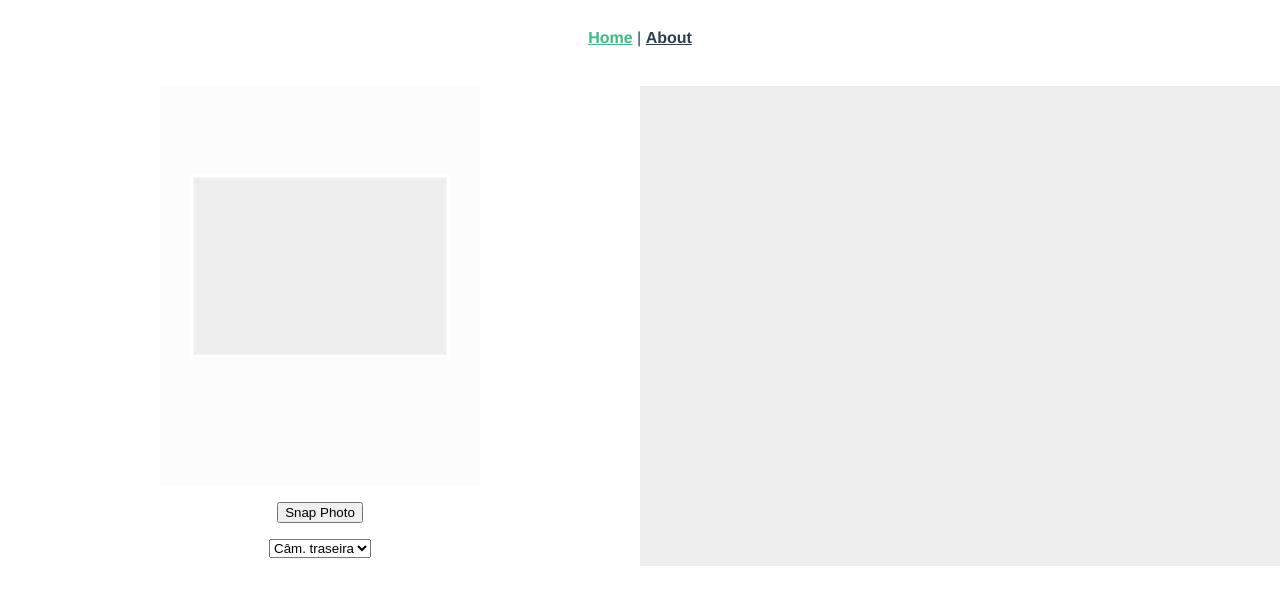
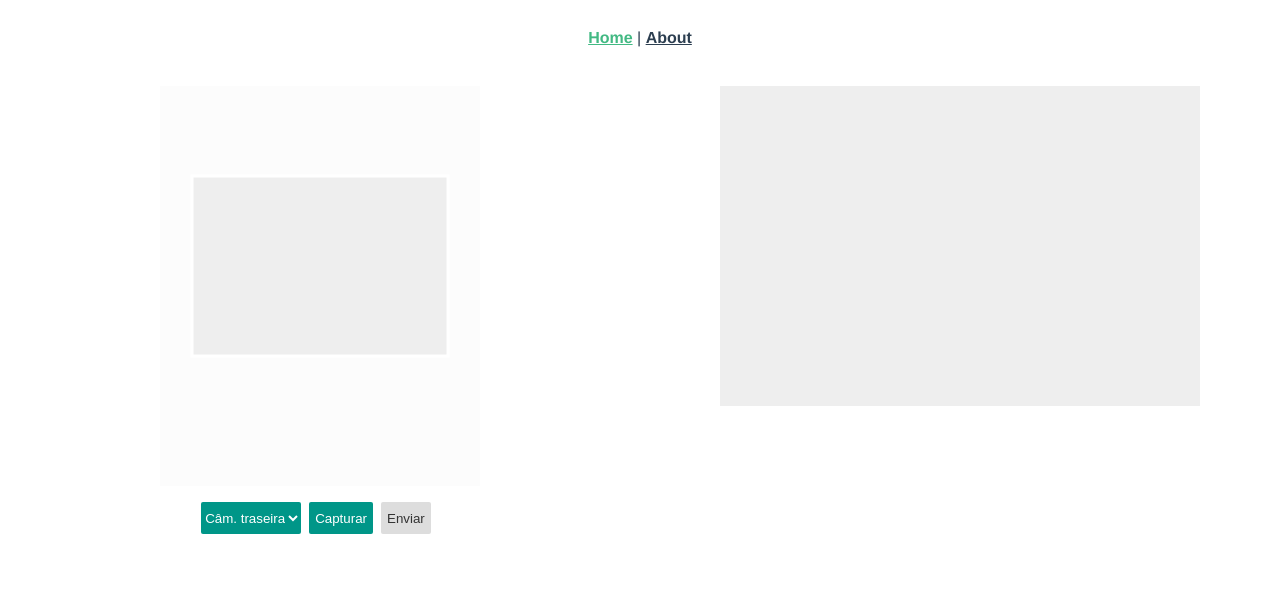
Before and after one commit to davidalves1/poc-camera-api, a Vue app: page / in a window 1280 px wide. Shown: the top 604 px of the page. Built offline with nearby package versions, Linux system fonts and the light colour scheme; no server answers.

Commit message:
Add store service

```diff
--- /dev/null
+++ b/src/services/api.js
@@ -0,0 +1,16 @@
+import axios from 'axios';
+
+const devApiUrl = 'http://consigo.local/api';
+const prodApiUrl = 'https://stage-dinheirow.herokuapp.com';
+
+const api = axios.create({
+  baseURL: process.env.NODE_ENV === 'production' ? prodApiUrl : devApiUrl,
+});
+
+export const storeImage = async data => {
+  const response = await api.post('/pictures', data, {
+    headers: { 'Content-Type': 'multipart/form-data' },
+  });
+
+  return response.data;
+}
--- a/src/views/Home.vue
+++ b/src/views/Home.vue
@@ -11,11 +11,14 @@
         <rect id="masked" width="100%" height="100%" fill="#fff"></rect>
       </svg>
       <video ref="video" id="video" width="800" height="600" autoplay></video>
-      <button id="snap" @click="capture">Snap Photo</button>
-      <select name="cameras" v-model="selectedCamera" @change="changeCamera">
-        <option value="environment" selected>Câm. traseira</option>
-        <option value="user">Câm. frontal</option>
-      </select>
+      <div class="controls">
+        <select name="cameras" v-model="selectedCamera" @change="changeCamera">
+          <option value="environment" selected>Câm. traseira</option>
+          <option value="user">Câm. frontal</option>
+        </select>
+        <button id="snap" @click="capture">Capturar</button>
+        <button id="send" @click="send" :disabled="image === ''">Enviar</button>
+      </div>
     </div>
     <div class="box">
       <canvas ref="canvas" id="canvas" width="800" height="600"></canvas>
@@ -26,6 +29,7 @@
 <script>
 // @ is an alias to /src
 // import HelloWorld from '@/components/HelloWorld.vue';
+import { storeImage } from '@/services/api';
 
 export default {
   name: 'home',
@@ -89,6 +93,40 @@ export default {
           track.stop();
         });
       }
+    },
+    async send() {
+      const {
+        image: base64Img
+      } = this;
+
+      try {
+        const blob = this.blobTransform(base64Img);
+
+        const formData = new FormData();
+
+        formData.set('image', blob, `cnh_rg_frente.jpg`);
+        formData.set('type', 1);
+        formData.set('variation', 'CNH');
+
+        const response = await storeImage(formData);
+
+        alert('Imagem enviada com sucesso!');
+      } catch (err) {
+        console.error;
+      }
+    },
+    blobTransform(base64Img) {
+      const imgArr = base64Img.split(',');
+
+      const byteString = atob(imgArr[1]);
+      const mimeString = imgArr[0].split(':')[1].split(';')[0];
+      const ia = new Uint8Array(byteString.length);
+
+      for (var i = 0; i < byteString.length; i++) {
+          ia[i] = byteString.charCodeAt(i);
+      }
+
+      return new Blob([ia], {type:mimeString});
     }
   },
 };
@@ -104,6 +142,7 @@ export default {
     flex-direction: row;
   }
 }
+
 .box {
   display: flex;
   flex-direction: column;
@@ -111,7 +150,6 @@ export default {
   width: 100%;
   margin: 10px 0;
   box-sizing: border-box;
-  // background-color: cadetblue;
 }
 
 #video {
@@ -138,8 +176,8 @@ export default {
 
 #canvas {
   // display: none;
-  width: 100%;
-  height: 480px;
+  width: 480px;
+  height: 320px;
   background-color: #eee;
 }
 
@@ -148,7 +186,18 @@ li {
   padding: 5px;
 }
 
-button {
-  margin: 1rem auto;
+button, select {
+  margin: 1rem .5rem 1rem auto;
+  height: 2rem;
+  background-color: #009688;
+  color: #fff;
+  border: none;
+  border-radius: 2px;
+  cursor: pointer;
+}
+
+button:disabled {
+  background-color: #ddd;
+  color: #333;
 }
 </style>
```
